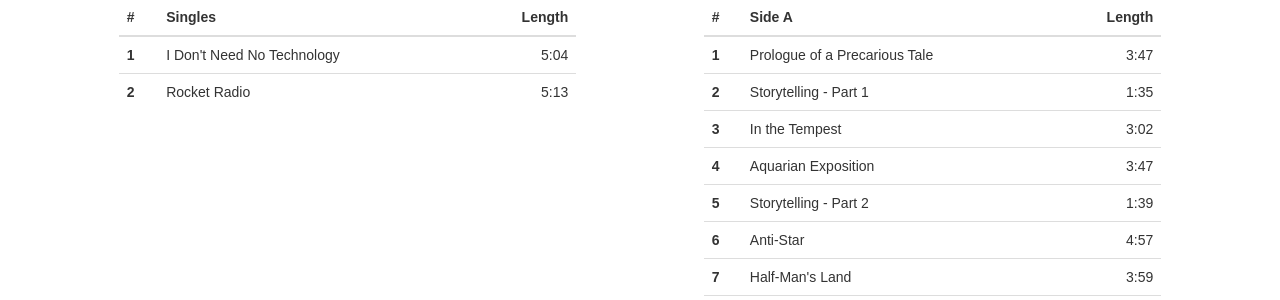
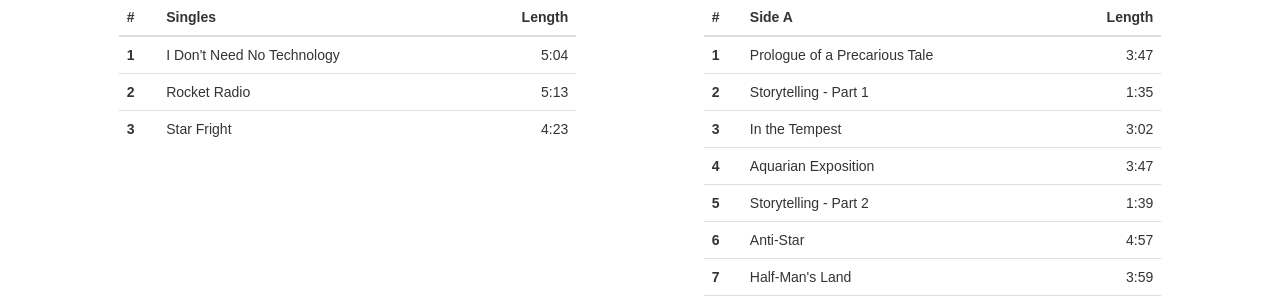
Before and after one commit to noahsarkmusic/noahsarkmusic.github.io, a Jekyll site: the page built from music/index.html, in a window 1280 px wide. Shown: the part 683-983 px from the top of the page. Built offline with Jekyll 4.4.1, drawn with Linux system fonts in a browser that asks for light colours; some web fonts are replaced.

Commit message:
New track

```diff
--- a/_data/tracks.yml
+++ b/_data/tracks.yml
@@ -86,6 +86,10 @@ rocketradio:
     title: Rocket Radio
     length: "5:13"
 
+  - number: 3
+    title: Star Fright
+    length: "4:23"
+
 #  - number: 1
 #    title: I Don't Need No Technology
 #    length: "5:04"
```
